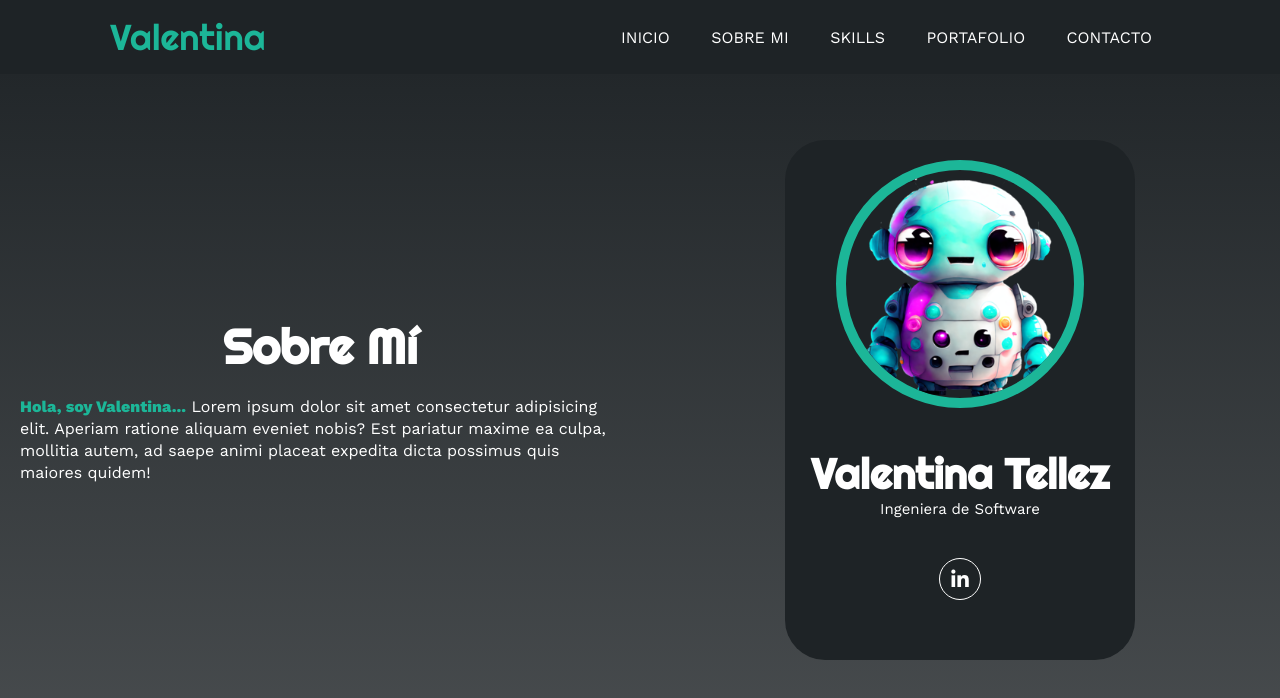
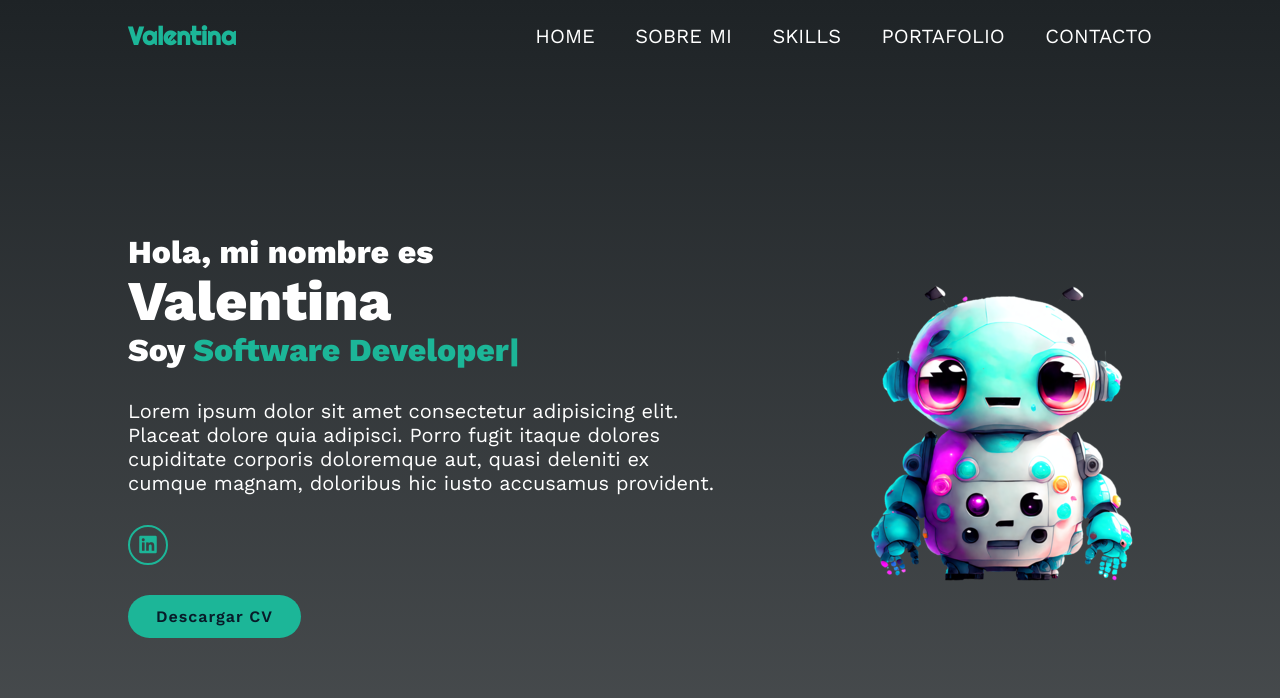
Before and after one commit to lauratellez321/JS-PORTAFOLIO-WEB, a plain HTML site: page index.html in a window 1280 px wide. Drawn offline with nearby package versions, Linux system fonts and the light colour scheme.

Commit message:
Refactorizacion Seccion Home

```diff
--- a/index.html
+++ b/index.html
@@ -12,56 +12,50 @@
     />
     <title>PORTAFOLIO WEB LV</title>
     <link rel="stylesheet" href="style.css" />
+    <script src="https://unpkg.com/typed.js@2.1.0/dist/typed.umd.js"></script>
   </head>
   <body>
     <!--MENÚ ENCABEZADO -->
-    <div class="contenedor-header">
-      <header>
-        <div class="logo">
-          <a href="#">Valentina</a>
-        </div>
-        <nav id="nav">
-          <ul>
-            <li>
-              <a href="#inicio">INICIO</a>
+    <header class="header">
+      <a href="#" class="logo">Valentina</a>
+      <nav class="navbar">
+        <a href="#home">HOME</a>
         <a href="#sobremi">SOBRE MI</a>
         <a href="#skills">SKILLS</a>
         <a href="#portafolio">PORTAFOLIO</a>
         <a href="#contacto">CONTACTO</a>
-            </li>
-          </ul>
       </nav>
       <div class="nav-responsive">
         <i class="fa-solid fa-bars"></i>
       </div>
     </header>
+
+    <!--SECCION HOME -->
+    <section class="home">
+      <div class="home-contenido">
+        <h3>Hola, mi nombre es</h3>
+        <h1>Valentina</h1>
+        <h3>Soy <span class="text"></span></h3>
+        <p>
+          Lorem ipsum dolor sit amet consectetur adipisicing elit. Placeat
+          dolore quia adipisci. Porro fugit itaque dolores cupiditate corporis
+          doloremque aut, quasi deleniti ex cumque magnam, doloribus hic iusto
+          accusamus provident.
+        </p>
+        <div class="home-redes">
+          <a href="#"><i class="fa-brands fa-linkedin"></i></a>
         </div>
-
-    <!--SECCIONES INICIO - SOBRE MÍ -->
-    <section class="contenido-secciones">
-      <section id="sobremi" class="sobremi">
-        <div class="contenido-seccion">
-          <h2>Sobre Mí</h2>
-          <p>
-            <span>Hola, soy Valentina...</span> Lorem ipsum dolor sit amet
-            consectetur adipisicing elit. Aperiam ratione aliquam eveniet nobis?
-            Est pariatur maxime ea culpa, mollitia autem, ad saepe animi placeat
-            expedita dicta possimus quis maiores quidem!
-          </p>
+        <a href="#" class="btn-box">Descargar CV</a>
       </div>
-      </section>
-      <section id="inicio" class="inicio">
       <div class="contenido-banner">
         <div class="contenedor-img">
           <img src="img/robot.png" alt="" />
         </div>
-          <h1>Valentina Tellez</h1>
-          <h2>Ingeniera de Software</h2>
-          <div class="redes">
-            <a href="#"><i class="fa-brands fa-linkedin-in"></i></a>
-          </div>
       </div>
     </section>
-    </section>
+    <script src="script.js"></script>
+
+    <!--SECCIONES SKILLS -->
+    <div></div>
   </body>
 </html>
--- a/script.js
+++ b/script.js
@@ -0,0 +1,7 @@
+var typed = new Typed(".text", {
+  strings: ["Software Developer", "Bitch..."],
+  typeSpeed: 25,
+  backSpeed: 25,
+  backDelay: 1000,
+  loop: true,
+});
--- a/style.css
+++ b/style.css
@@ -6,32 +6,161 @@
   padding: 0;
 }
 html {
-  /* me permite deslizar cuando hago clic en los links del menu */
   scroll-behavior: smooth;
 }
+
+body {
+  color: #fff;
+}
+
 /* MENU */
-.contenedor-header {
-  background: #1e2326;
+
+.header {
   position: fixed;
-  width: 100%;
   top: 0;
   left: 0;
-  z-index: 99;
-}
-.contenedor-header header {
-  max-width: 1100px;
-  margin: auto;
+  width: 100%;
+  padding: 20px 10%;
+  background: transparent;
   display: flex;
   justify-content: space-between;
   align-items: center;
-  padding: 15px 20px;
+  z-index: 100;
 }
-.contenedor-header header .logo a {
+
+.logo {
+  position: relative;
   font-family: "Righteous";
-  font-size: 36px;
+  font-size: 25px;
   color: #1cb698;
   text-decoration: none;
+  font-weight: 600;
 }
+
+.navbar a {
+  display: inline-block;
+  font-size: 20px;
+  color: #fff;
+  text-decoration: none;
+  font-weight: 500;
+  margin-left: 35px;
+  transition: 0.3s;
+}
+
+.navbar a:hover {
+  color: #1cb698;
+}
+
+.nav-responsive {
+  background-color: #1cb698;
+  color: #3b7a6e;
+  padding: 5px 10px;
+  border-radius: 5px;
+  cursor: pointer;
+  display: none;
+}
+
+/* H O M E*/
+
+.home {
+  position: relative;
+  width: 100%;
+  justify-content: space-between;
+  height: 100vh;
+  background: linear-gradient(
+    to top,
+    rgba(30, 35, 38, 0.8),
+    rgba(30, 35, 38, 1)
+  );
+  background-size: cover;
+  background-position: center;
+  display: flex;
+  align-items: center;
+  padding: 70px 10% 0;
+}
+
+.home-contenido {
+  max-width: 600px;
+}
+
+.home-contenido h3 {
+  font-size: 32px;
+  font-weight: 700;
+}
+
+.home-contenido h3:nth-of-type(2) {
+  margin-bottom: 30px;
+}
+
+.home-contenido h3 span {
+  color: #1cb698;
+}
+
+.home-contenido h1 {
+  font-size: 56px;
+  font-weight: 700;
+  margin: -3px 0;
+}
+
+.home-contenido p {
+  font-size: 20px;
+}
+
+.home-redes a {
+  display: inline-flex;
+  justify-content: center;
+  align-items: center;
+  width: 40px;
+  height: 40px;
+  background: transparent;
+  border: 2px solid #1cb698;
+  border-radius: 50%;
+  font-size: 20px;
+  color: #1cb698;
+  text-decoration: none;
+  margin: 30px 15px 30px 0;
+}
+
+.home-redes a:hover {
+  background: #1cb698;
+  color: #081b29;
+  box-shadow: 0 0 20px #1cb698;
+}
+
+.home contenido-banner {
+  padding: 20px;
+  background-color: #1e2326;
+  max-width: 350px;
+  margin: auto;
+  text-align: center;
+  border-radius: 40px;
+}
+
+.home contenedor-img {
+  margin-top: 40px;
+  border: 10px solid #1cb698;
+  display: block;
+  width: 80%;
+  margin: auto;
+  border-radius: 100%;
+}
+
+.btn-box {
+  display: inline-block;
+  padding: 12px 28px;
+  background: #1cb698;
+  border-radius: 40px;
+  font-size: 16px;
+  color: #081b29;
+  letter-spacing: 1px;
+  text-decoration: none;
+  font-weight: 600;
+}
+
+.btn-box:hover {
+  box-shadow: 0 0 5px #1cb698, 0 0 25px #1cb698, 0 0 50px #1cb698;
+}
+
 .contenedor-header header ul {
   display: flex;
   list-style: none;
@@ -46,15 +175,6 @@ html {
 }
 .contenedor-header header nav ul li a:hover {
   color: #1cb698;
-}
-
-.nav-responsive {
-  background-color: #1cb698;
-  color: #fff;
-  padding: 5px 10px;
-  border-radius: 5px;
-  cursor: pointer;
-  display: none;
 }
 
 /* S E C C I O N E S */
@@ -78,8 +198,7 @@ html {
   color: #fff;
   display: flex;
   align-items: center;
-  justify-content: center;
-  width: 50%;
+  width: 35%;
 }
 
 .inicio .contenido-banner {
@@ -141,18 +260,18 @@ html {
   justify-content: center;
   color: #fff;
   padding: 50px 20px;
-  width: 50%;
+  width: 65%;
 }
 
 .sobremi .contenido-seccion {
-  max-width: 1100px;
   margin: auto;
+  padding: 0 20%;
 }
 
 .sobremi h2 {
   font-size: 48px;
   font-family: "Righteous";
-  text-align: center;
+  text-align: auto;
   padding: 20px 0;
 }
 
@@ -166,3 +285,12 @@ html {
   color: #1cb698;
   font-weight: bold;
 }
+
+.secciones-container {
+  display: flex;
+  justify-content: space-between;
+  max-width: auto;
+  width: 100%;
+  /* padding: 0 10%; */
+  margin: auto;
+}
```
Lines whose indentation alone changed are shown as unchanged.
